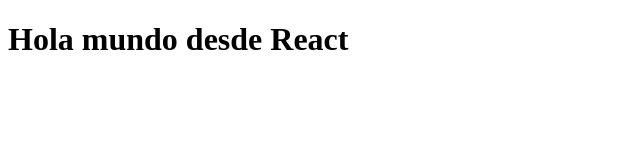
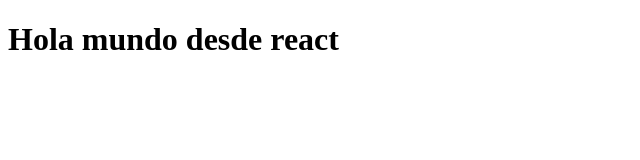
Before and after one commit to jesusGZ/fundamentos-de-reactJS, a plain HTML site: page 02 - react cdn/index.html in a window 1280 px wide. Shown: the full height of the page, 0-640 px from the left. Drawn offline with nearby package versions, Linux system fonts and the light colour scheme.

Commit message:
ReactDOM

```diff
--- a/02 - react cdn/index.html
+++ b/02 - react cdn/index.html
@@ -11,6 +11,11 @@
 
 </head>
 <body>
-    <h1>Hola mundo desde React</h1>
+    <div id="root"></div>
+
+    <script>
+        ReactDOM.render(React.createElement("h1", null , "Hola mundo desde react"),
+        document.getElementById("root"))
+    </script>
 </body>
 </html>
```
